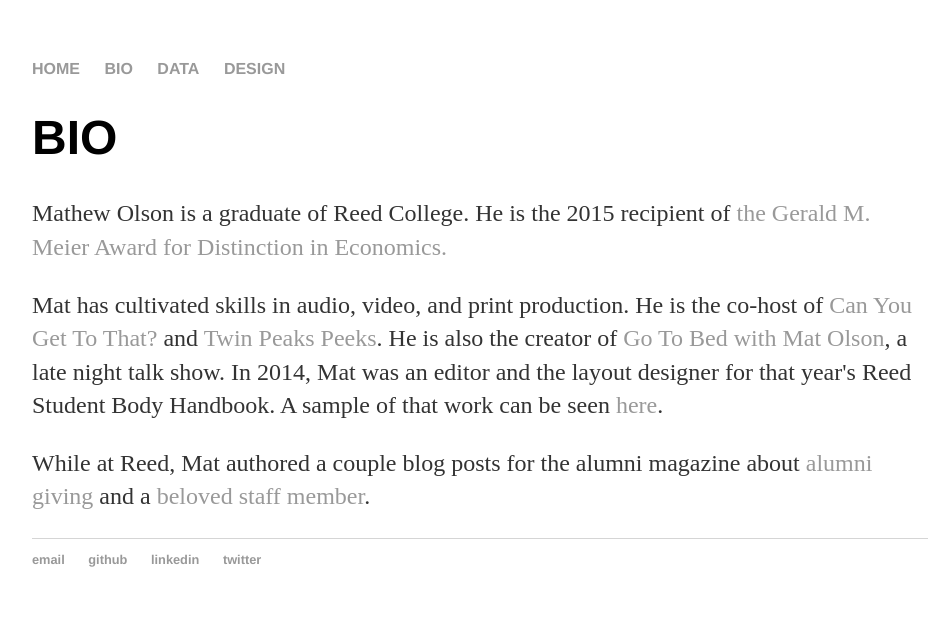
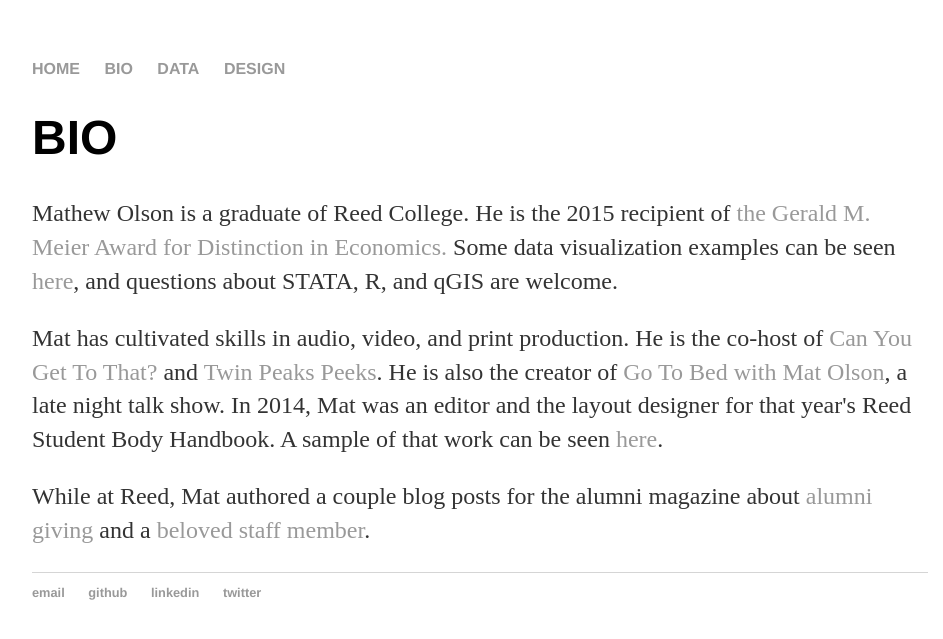
Before and after one commit to mathewolson/mathewolson.github.io, a Jekyll site: the page built from about.html, in a window 1280 px wide. Shown: the top 639 px of the page, without its empty margins (160-1103 px from the left). Built offline with Jekyll 4.4.1, drawn with Linux system fonts in a browser that asks for light colours.

Commit message:
Update about.html

```diff
--- a/about.html
+++ b/about.html
@@ -4,7 +4,7 @@
 ---
 <div class="blurb">
 	<h1>BIO</h1>
-	<p>Mathew Olson is a graduate of Reed College. He is the 2015 recipient of <a href="http://www.reed.edu/reed_magazine/sallyportal/posts/2015/econ-major-takes-meier-prize.html">the Gerald M. Meier Award for Distinction in Economics.</a></p>
+	<p>Mathew Olson is a graduate of Reed College. He is the 2015 recipient of <a href="http://www.reed.edu/reed_magazine/sallyportal/posts/2015/econ-major-takes-meier-prize.html">the Gerald M. Meier Award for Distinction in Economics.</a> Some data visualization examples can be seen <a href="/data">here</a>, and questions about STATA, R, and qGIS are welcome.</p>
 	<p>Mat has cultivated skills in audio, video, and print production. He is the co-host of <a href="https://canyougettothat.simplecast.fm">Can You Get To That?</a> and <a href="https://twinpeakspeeks.simplecast.fm">Twin Peaks Peeks</a>. He is also the creator of <a href="https://www.youtube.com/channel/UCDtKOWTQAY37aeHjWqBHoZQ">Go To Bed with Mat Olson</a>, a late night talk show. In 2014, Mat was an editor and the layout designer for that year's Reed Student Body Handbook. A sample of that work can be seen <a href="https://www.dropbox.com/s/miy74wauo4qhddn/reed_handbook_sample.pdf?dl=0">here</a>.</p>
 	<p>While at Reed, Mat authored a couple blog posts for the alumni magazine about <a href="http://www.reed.edu/reed_magazine/sallyportal/posts/2014/data-sheds-light-on-alumni-giving.html">alumni giving</a> and a <a href="http://www.reed.edu/reed_magazine/sallyportal/posts/2014/stockroom-czar-goes-out-with-a-bang.html">beloved staff member</a>.</a></p>
 </div><!-- /.blurb -->
```
